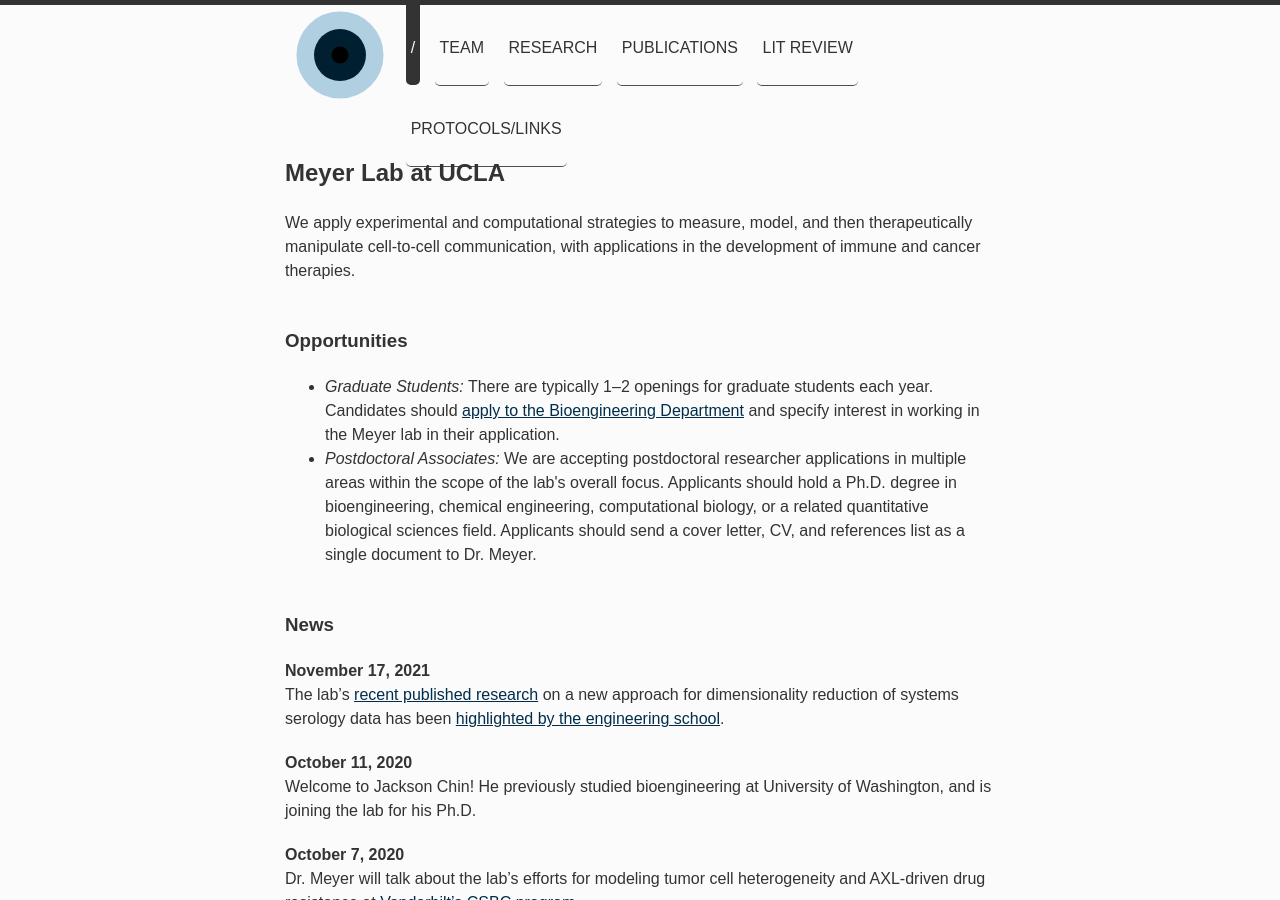
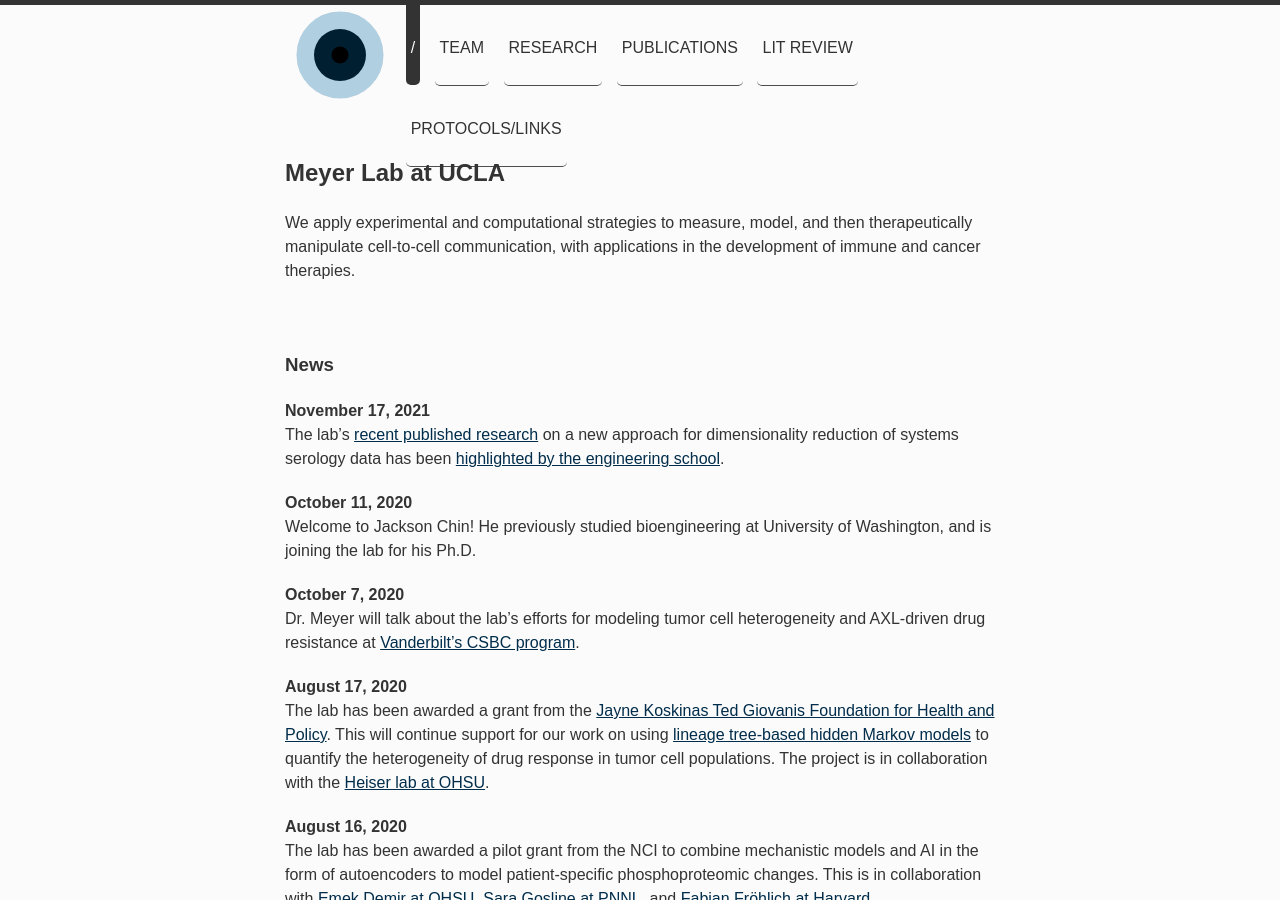
Before and after one commit to meyer-lab/asmlab.org, a Jekyll site: the page built from index.html, in a window 1280 px wide and 900 px high. Built offline with Jekyll 4.4.1, drawn with Linux system fonts in a browser that asks for light colours; some web fonts are replaced.

Commit message:
Update index.html

```diff
--- a/index.html
+++ b/index.html
@@ -8,14 +8,6 @@ title: /
 <p>We apply experimental and computational strategies to measure, model, and then therapeutically manipulate cell-to-cell communication, with applications in the development of immune and cancer therapies.</p>
 
 <br />
-
-<h3>Opportunities</h3>
-
-<ul>
-<li><i>Graduate Students:</i> There are typically 1–2 openings for graduate students each year. Candidates should <a href="https://www.bioeng.ucla.edu/graduate-admissions/">apply to the Bioengineering Department</a> and specify interest in working in the Meyer lab in their application.</li>
-<li><i>Postdoctoral Associates:</i> We are accepting postdoctoral researcher applications in multiple areas within the scope of the lab's overall focus. Applicants should hold a Ph.D. degree in bioengineering, chemical engineering, computational biology, or a related quantitative biological sciences field. Applicants should send a cover letter, CV, and references list as a single document to Dr. Meyer.</li>
-</ul>
-
 <br />
 
 <h3>News</h3>
```
